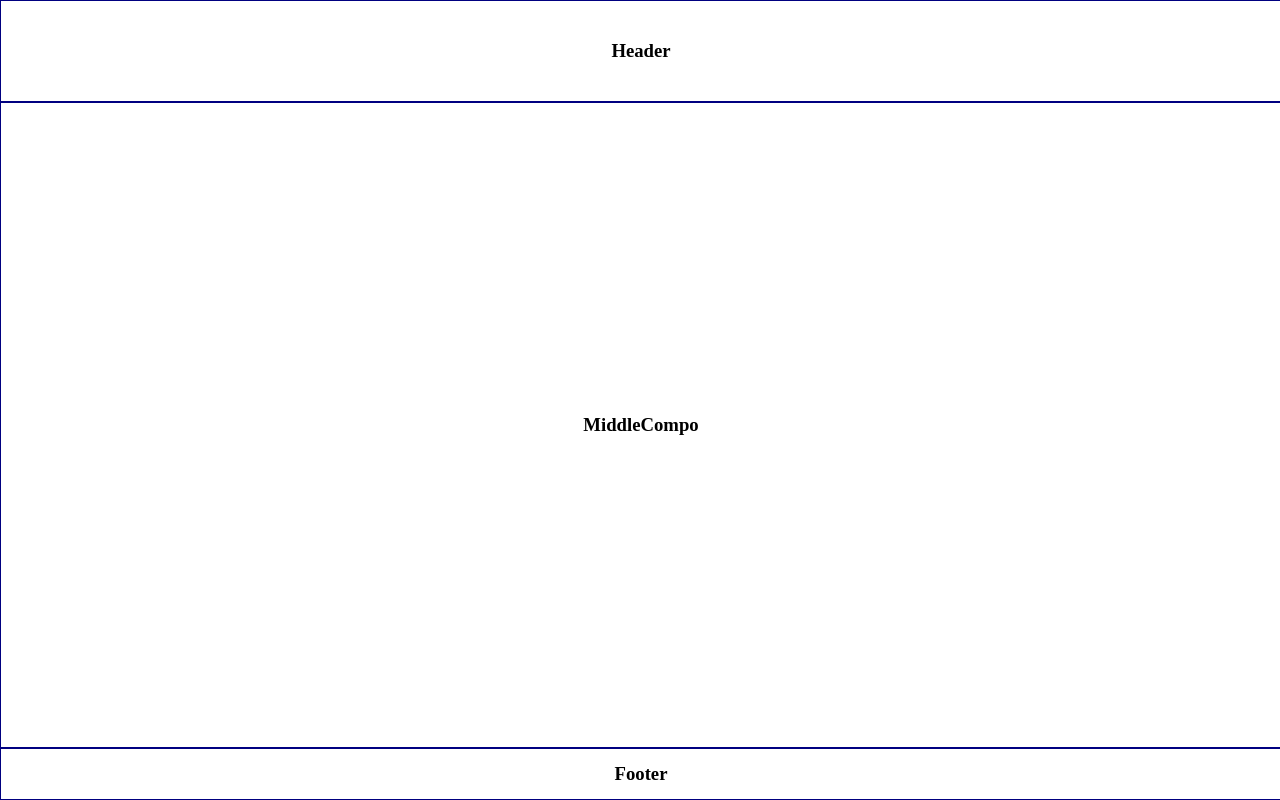
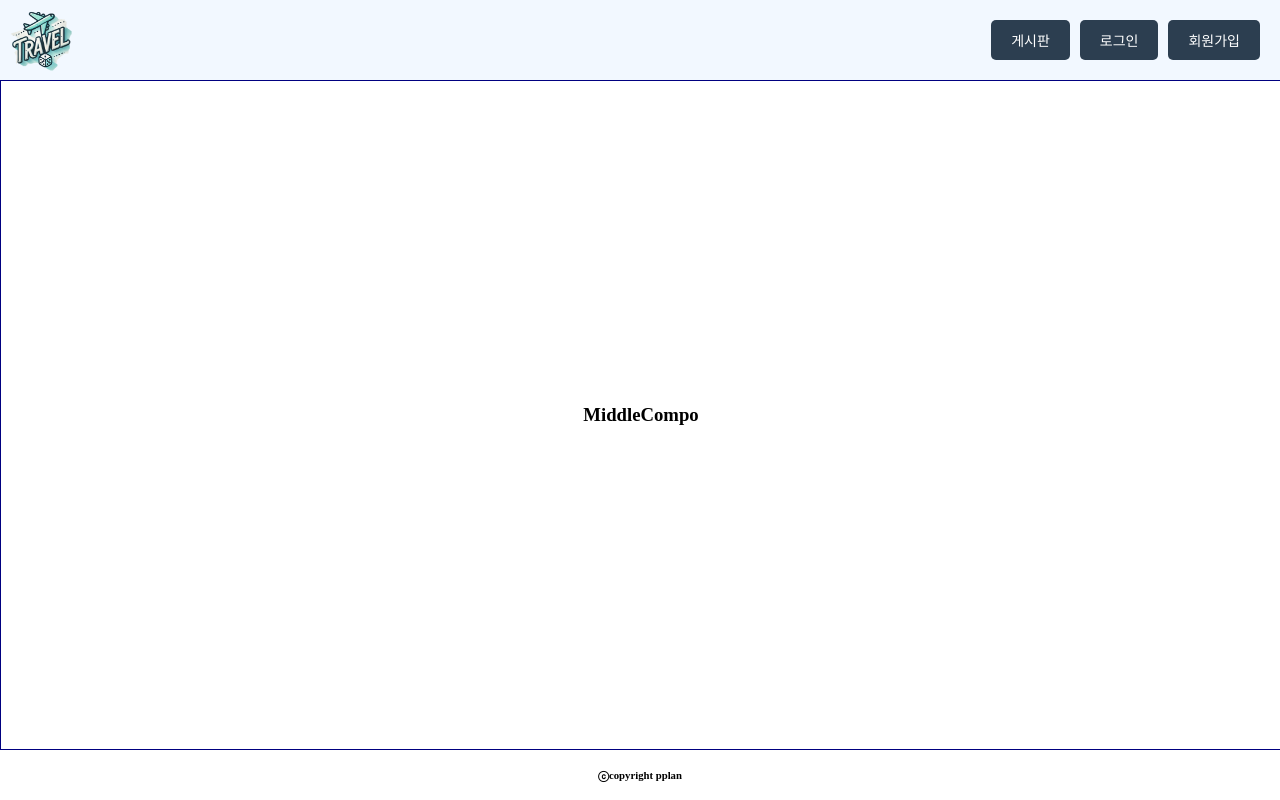
Before and after one commit to kosa-pplan/pplan, a Vue app in the folder ppalnVue/: page / in a window 1280 px wide. Built offline with nearby package versions, Linux system fonts and the light colour scheme.

Commit message:
fix : header, footer 수정

```diff
--- a/ppalnVue/src/assets/base.css
+++ b/ppalnVue/src/assets/base.css
@@ -14,11 +14,12 @@ body, html {
 /* header 클래스를 가진 요소를 중앙 정렬합니다 */
 .header {
     width: 100%;
-    height: 100px;
-    border: 1px solid navy;
+    height: 80px;
+    /*border: 1px solid navy;*/
     display: flex;
     align-items: center;
     justify-content: center;
+    background-color: rgba(229, 241, 255, 0.5); /* 50% 투명도 */
 }
 
 /* middle 클래스를 가진 요소를 flexbox 컨테이너로 설정하고, flex-grow를 사용하여 남은 공간을 차지하게 합니다 */
@@ -35,7 +36,7 @@ body, html {
 .footer {
     width: 100%;
     height: 50px;
-    border: 1px solid navy;
+    /*border: 1px solid navy;*/
     display: flex;
     align-items: center;
     justify-content: center;
--- a/ppalnVue/src/components/FooterCompo.vue
+++ b/ppalnVue/src/components/FooterCompo.vue
@@ -1,11 +1,11 @@
 <template>
   <div class="footer">
-    <h3>Footer</h3>
-
+    <h6>ⓒcopyright pplan</h6>
   </div>
 </template>
 
 <script>
+
 export default{
 
 }
--- a/ppalnVue/src/components/HeaderCompo.vue
+++ b/ppalnVue/src/components/HeaderCompo.vue
@@ -1,15 +1,51 @@
 <script>
 export default {
+  name: "appHeader",
 }
 </script>
 
 <template>
   <div class="header">
-    <h3>Header</h3>
+      <img src="@/assets/logo.png" alt="logo" class="logo"/>
+      <div class="nav-button">
+        <button class="board-button">게시판</button>
+        <button class="login-button">로그인</button>
+        <button class="signup-button">회원가입</button>
+      </div>
   </div>
 </template>
 
 
 <style scoped>
 
+.logo-container {
+  display: flex;
+  align-items: center;
+}
+
+.logo {
+  height: 80px;
+  position: absolute;
+  top : 0;
+  left: 0;
+
+}
+
+.nav-button {
+  display: flex;
+  gap: 10px;
+  position: absolute;
+  top: 20px;
+  right: 20px;
+}
+
+.board-button, .login-button, .signup-button {
+  background-color: #2C3E50;
+  border: none;
+  color: white;
+  padding: 10px 20px;
+  cursor: pointer;
+  border-radius: 5px;
+  font-size: 14px;
+}
 </style>
```
